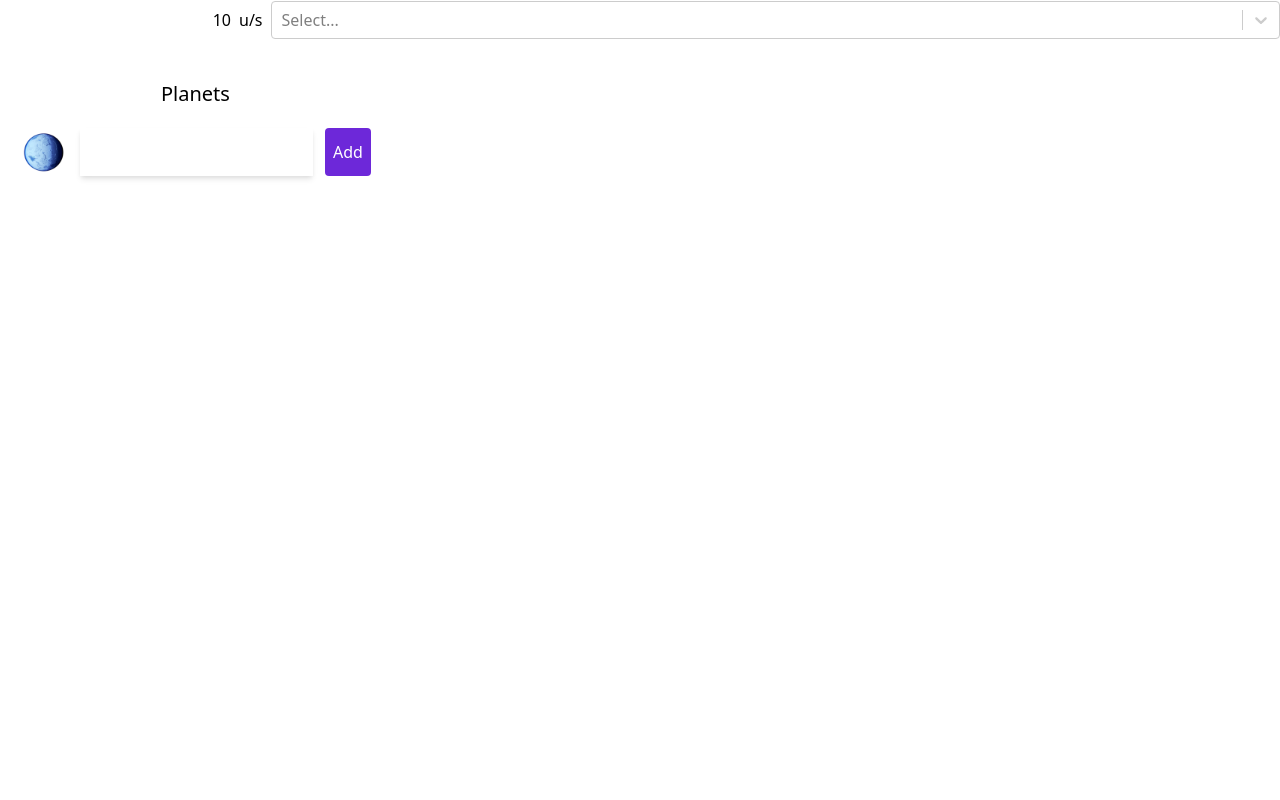
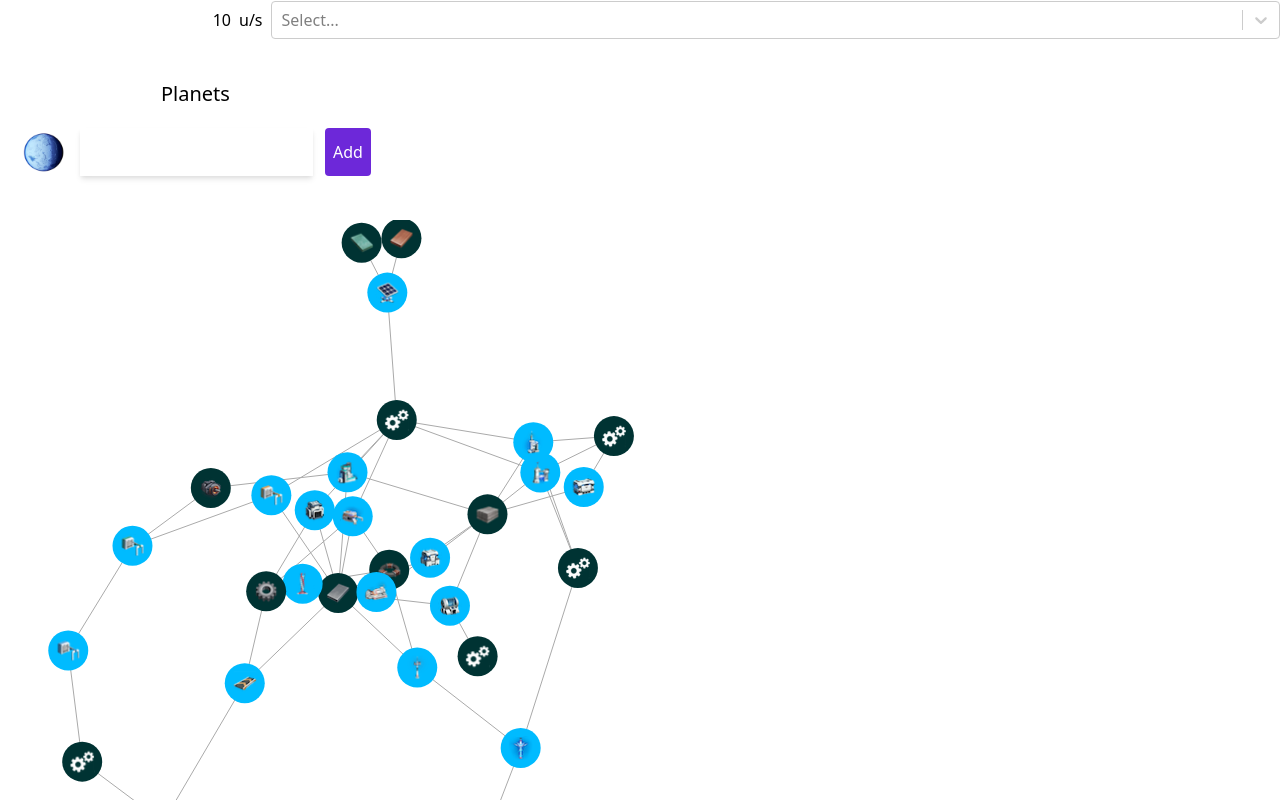
Before and after one commit to Enzuo/dspmath, a React (Create React App) app: page / in a window 1280 px wide. Shown: the top 800 px of the page. Built offline with nearby package versions, Linux system fonts and the light colour scheme.

Commit message:
Add d3 to display a mall weighted graph

```diff
--- a/package.json
+++ b/package.json
@@ -7,6 +7,7 @@
     "@testing-library/jest-dom": "^5.11.9",
     "@testing-library/react": "^11.2.5",
     "@testing-library/user-event": "^12.7.1",
+    "d3": "^6.6.0",
     "get-uid": "^1.0.1",
     "react": "^17.0.1",
     "react-dom": "^17.0.1",
--- a/src/App.js
+++ b/src/App.js
@@ -1,12 +1,47 @@
 import './App.css';
 import Main from './components/Main'
+import MallGraph from './components/MallGraph'
 
 function App() {
   return (
     <div className="App">
       <Main ></Main>
+      <MallGraph data={data}></MallGraph>
     </div>
   );
 }
 
 export default App;
+
+const data = [
+  {year: 1980, efficiency: 24.3, sales: 8949000},
+  {year: 1985, efficiency: 27.6, sales: 10979000},
+  {year: 1990, efficiency: 28, sales: 9303000},
+  {year: 1991, efficiency: 28.4, sales: 8185000},
+  {year: 1992, efficiency: 27.9, sales: 8213000},
+  {year: 1993, efficiency: 28.4, sales: 8518000},
+  {year: 1994, efficiency: 28.3, sales: 8991000},
+  {year: 1995, efficiency: 28.6, sales: 8620000},
+  {year: 1996, efficiency: 28.5, sales: 8479000},
+  {year: 1997, efficiency: 28.7, sales: 8217000},
+  {year: 1998, efficiency: 28.8, sales: 8085000},
+  {year: 1999, efficiency: 28.3, sales: 8638000},
+  {year: 2000, efficiency: 28.5, sales: 8778000},
+  {year: 2001, efficiency: 28.8, sales: 8352000},
+  {year: 2002, efficiency: 29, sales: 8042000},
+  {year: 2003, efficiency: 29.5, sales: 7556000},
+  {year: 2004, efficiency: 29.5, sales: 7483000},
+  {year: 2005, efficiency: 30.3, sales: 7660000},
+  {year: 2006, efficiency: 30.1, sales: 7762000},
+  {year: 2007, efficiency: 31.2, sales: 7562000},
+  {year: 2008, efficiency: 31.5, sales: 6769000},
+  {year: 2009, efficiency: 32.9, sales: 5402000},
+  {year: 2010, efficiency: 33.9, sales: 5636000},
+  {year: 2011, efficiency: 33.1, sales: 6093000},
+  {year: 2012, efficiency: 35.3, sales: 7245000},
+  {year: 2013, efficiency: 36.4, sales: 7586000},
+  {year: 2014, efficiency: 36.5, sales: 7708000},
+  {year: 2015, efficiency: 37.2, sales: 7517000},
+  {year: 2016, efficiency: 37.7, sales: 6873000},
+  {year: 2017, efficiency: 39.4, sales: 6081000},
+]
--- /dev/null
+++ b/src/components/MallGraph.js
@@ -0,0 +1,99 @@
+// import { useD3 } from './hooks/useD3';
+import React from 'react';
+import * as d3 from 'd3';
+import d3mall from '../d3mall'
+
+const useD3 = (renderChartFn, data, dependencies) => {
+  const ref = React.useRef();
+
+  React.useEffect(() => {
+    console.log('renderChartFn', renderChartFn)
+      renderChartFn(d3.select(ref.current), data);
+      return () => {};
+    }, dependencies);
+  return ref;
+}
+
+export default function MallGraph({ data }) {
+  const ref = useD3(
+    d3mall.renderGraph,
+    data,
+    [data.length],
+  );
+
+  return (
+    <svg
+      ref={ref}
+      style={{
+        height: 800,
+        width: "100%",
+        marginRight: "0px",
+        marginLeft: "0px",
+      }}
+    >
+      <g className="plot-area" />
+      <g className="x-axis" />
+      <g className="y-axis" />
+    </svg>
+  );
+}
+
+var renderGraph = (svg, data) => {
+  const height = 500;
+  const width = 500;
+  const margin = { top: 20, right: 30, bottom: 30, left: 40 };
+
+  const x = d3
+    .scaleBand()
+    .domain(data.map((d) => d.year))
+    .rangeRound([margin.left, width - margin.right])
+    .padding(0.1);
+
+  const y1 = d3
+    .scaleLinear()
+    .domain([0, d3.max(data, (d) => d.sales)])
+    .rangeRound([height - margin.bottom, margin.top]);
+
+  const xAxis = (g) =>
+    g.attr("transform", `translate(0,${height - margin.bottom})`).call(
+      d3
+        .axisBottom(x)
+        .tickValues(
+          d3
+            .ticks(...d3.extent(x.domain()), width / 40)
+            .filter((v) => x(v) !== undefined)
+        )
+        .tickSizeOuter(0)
+    );
+
+  const y1Axis = (g) =>
+    g
+      .attr("transform", `translate(${margin.left},0)`)
+      .style("color", "steelblue")
+      .call(d3.axisLeft(y1).ticks(null, "s"))
+      .call((g) => g.select(".domain").remove())
+      .call((g) =>
+        g
+          .append("text")
+          .attr("x", -margin.left)
+          .attr("y", 10)
+          .attr("fill", "currentColor")
+          .attr("text-anchor", "start")
+          .text(data.y1)
+      );
+
+  svg.select(".x-axis").call(xAxis);
+  svg.select(".y-axis").call(y1Axis);
+
+  svg
+    .select(".plot-area")
+    .attr("fill", "steelblue")
+    .selectAll(".bar")
+    .data(data)
+    .join("rect")
+    .attr("class", "bar")
+    .attr("x", (d) => x(d.year))
+    .attr("width", x.bandwidth())
+    .attr("y", (d) => y1(d.sales))
+    .attr("height", (d) => y1(0) - y1(d.sales));
+}
--- /dev/null
+++ b/src/d3mall.js
@@ -0,0 +1,138 @@
+import * as d3 from "d3"
+import dspMath from "./dspMath"
+
+// import data from './data/dataGraph.json'
+var items = [
+  'tesla tower',
+  'wireless power tower',
+  'satellite substation',
+  'wind turbine',
+  'thermal power station',
+  'solar panel',
+  'conveyor belt mk.I',
+  'conveyor belt mk.II',
+  'conveyor belt mk.III',
+  'splitter',
+  'storage mk.I',
+  'storage mk.II',
+  'storage tank',
+  'sorter mk.I',
+  'sorter mk.II',
+  'sorter mk.III',
+  'mining machine',
+  'water pump',
+  'oil extractor',
+  'oil refinery',
+]
+
+var data = dspMath.planMall(items)
+
+
+function renderGraph (svg, data2) {
+  // set the dimensions and margins of the graph
+  var margin = {top: 10, right: 30, bottom: 30, left: 40},
+    width = 800 - margin.left - margin.right,
+    height = 800 - margin.top - margin.bottom;
+
+  // append the svg object to the body of the page
+  svg
+      .attr("width", width + margin.left + margin.right)
+      .attr("height", height + margin.top + margin.bottom)
+    .append("g")
+      .attr("transform",
+            "translate(" + margin.left + "," + margin.top + ")");
+
+
+  // Initialize the links
+  var link = svg
+    .selectAll("line")
+    .data(data.links)
+    .enter()
+    .append("line")
+      .style("stroke", "#aaa")
+
+  // Initialize the nodes
+  var node = svg
+    .selectAll("circle")
+    .data(data.nodes)
+    .enter()
+    .append("g")
+    // .append("circle")
+    // .attr("r", 20)
+    // .style("fill", function(d) { return d.type === 'building' ? '#00bbff' : '#003333' })
+
+  node.append("circle")
+    .attr("r", 20)
+    .style("fill", function(d) { return d.type === 'building' ? '#00bbff' : '#003333' })
+
+  // var labels = node.append("text")
+  //   .text(function(d) {
+  //     return d.id;
+  //   })
+  //   .attr('x', 6)
+  //   .attr('y', 3);
+  node.append("title")
+    .text(function(d) { return d.id; });
+
+  // node.append("image")
+  //   .attr("xlink:href", "https://github.com/favicon.ico")
+  //   .attr("x", -12)
+  //   .attr("y", -12)
+  //   .attr("width", 24)
+  //   .attr("height", 24)
+  var defs = node.append("defs")
+    .append('clipPath')
+    .attr("id",d => d.id.replaceAll(' ', ''))
+    .append("rect")
+    .attr("x",d => iconC(d).x)
+    .attr("y",d => iconC(d).y)
+    .attr("width",24)
+    .attr("height",24)
+  node.append("image")
+    .attr("xlink:href", "icons-24.png")
+    .attr("transform", d => "translate(" + (-iconC(d).x -12) + "," + (-12 - iconC(d).y) + ")")
+    .attr("width", 312)
+    .attr("height", 288)
+    .attr("clip-path",d => 'url(#'+d.id.replaceAll(' ', '')+')')
+
+  // Let's list the force we wanna apply on the network
+  var simulation = d3.forceSimulation(data.nodes)                 // Force algorithm is applied to data.nodes
+      .force("link", d3.forceLink()                               // This force provides links between nodes
+            .id(function(d) { return d.id; })                     // This provide  the id of a node
+            .links(data.links)                                    // and this the list of links
+      )
+      .force("charge", d3.forceManyBody().strength(-200))         // This adds repulsion between nodes. Play with the -400 for the repulsion strength
+      .force("center", d3.forceCenter(width / 2, height / 2))     // This force attracts nodes to the center of the svg area
+      // .on("end", ticked);
+      .on("tick", ticked);
+
+  // This function is run at each iteration of the force algorithm, updating the nodes position.
+  function ticked() {
+    link
+      .attr("x1", function(d) { return d.source.x; })
+      .attr("y1", function(d) { return d.source.y; })
+      .attr("x2", function(d) { return d.target.x; })
+      .attr("y2", function(d) { return d.target.y; });
+
+    node
+      // .attr("cx", function (d) { return d.x+6; })
+      // .attr("cy", function(d) { return d.y-6; });
+      .attr("transform", function(d) {
+        return "translate(" + d.x + "," + d.y + ")";
+      })
+
+    // update()
+  }
+}
+
+function iconC(d){
+  var x = d.icon ? (d.icon[0]-1) * 24 : 0
+  var y = d.icon ? (d.icon[1]-1) * 24 : 0
+  return {x, y}
+}
+
+const d3mall = {
+  renderGraph
+}
+
+export default d3mall
--- a/src/data/items.json
+++ b/src/data/items.json
@@ -350,6 +350,8 @@
   {
     "name" : "water pump",
     "type" : "building",
+    "subtype": "water pump",
+    "ratio": 1,
     "slot" : [3,5],
     "icon" : [3,11]
   },
--- a/src/dspMath.js
+++ b/src/dspMath.js
@@ -347,9 +347,54 @@ function getSnDFromChain(chain){
   return { supply, demand }
 }
 
+function planMall(items){
+  console.log('plan mall with ', items)
+  var recipesList = items.map(i => {
+    return getRecipeForItem(i)
+  })
+
+  var nodes = []
+  nodes = recipesList.reduce((acc, r) => {
+    var {recipe} = r
+    var id = recipe.output[0][1]
+    acc.push({id, type : 'building'})
+    recipe.input.forEach(inp => {
+      if(!acc.find(a => a.id === inp[1])){
+        acc.push({id : inp[1], type : 'element'})
+      }
+    })
+    return acc
+  }, [])
+
+  // Add icons
+  nodes = nodes.map(a => {
+    var item = getItemDetails(a.id)
+    if(item){
+      a.icon = item.icon
+    }
+    return a
+  })
+
+  var links = []
+  links = recipesList.reduce((acc, r) => {
+    var {recipe} = r
+    recipe.input.forEach(inp => {
+      acc.push({ source: recipe.output[0][1] , target: inp[1] })
+    })
+    return acc
+  }, [])
+
+  // var neededItems = recipesList.reduce((acc, d) => {
+  //   return acc.concat(d.recipe.input)
+  // }, [])
+  console.log(nodes)
+  return {nodes , links}
+}
+
 export default {
   getProductionChain,
   toggleRemoteProduceItem,
   togglePriorityRecipe,
   getSnDFromChain,
+  planMall,
 }
```
Also changed, not shown: 1 other file (tests, documents, lock files or other folders).
